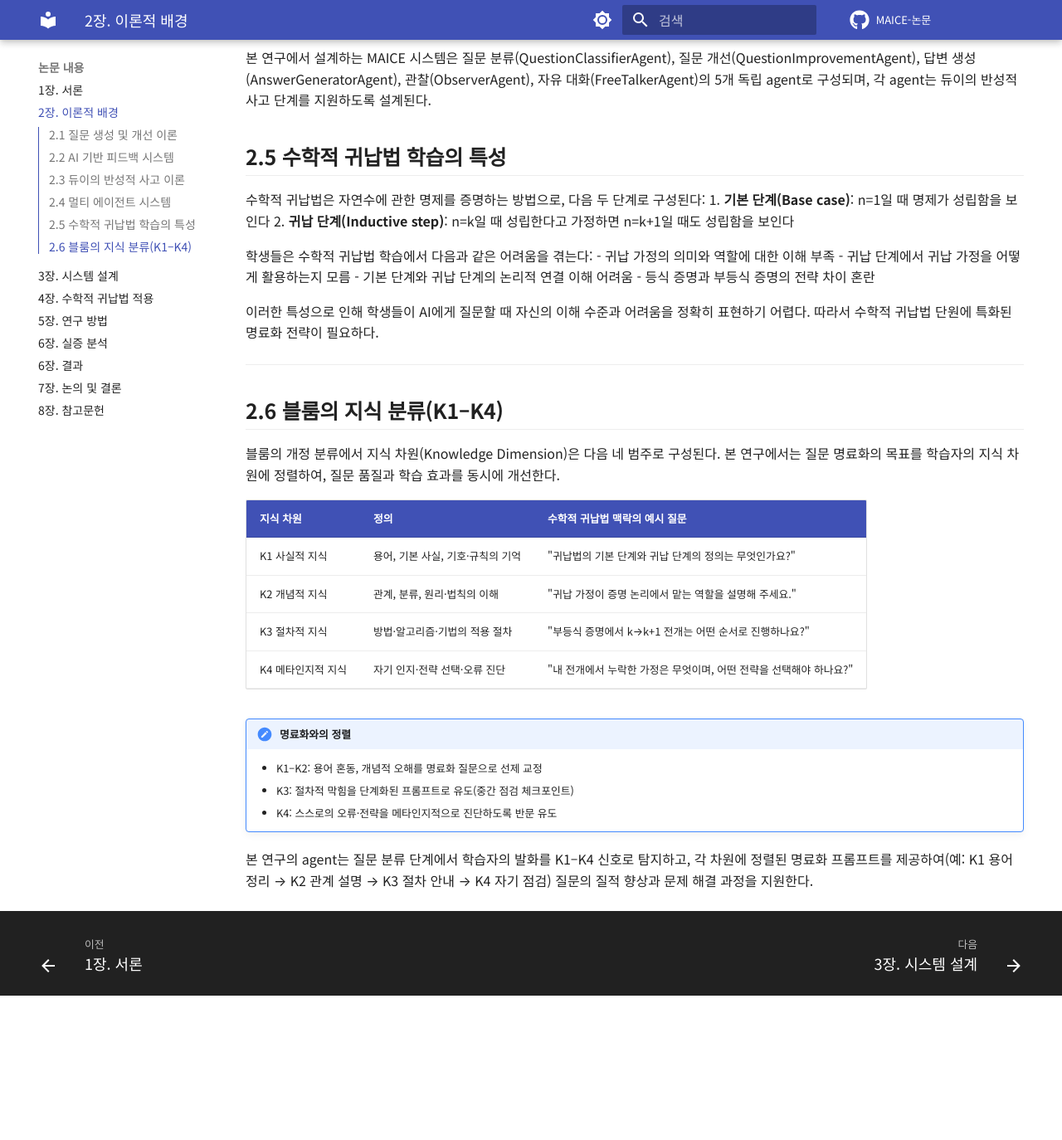
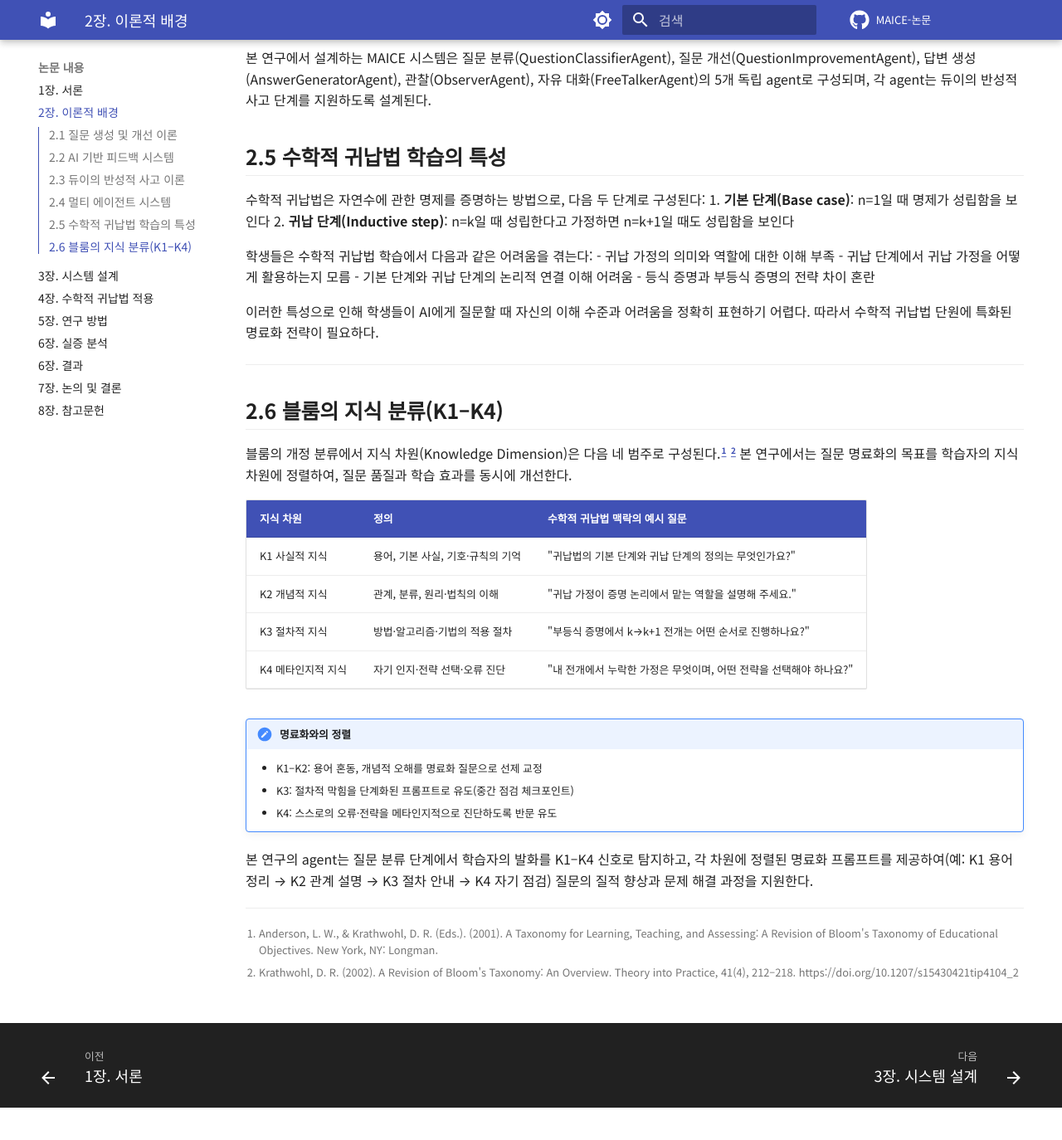
Before and after one commit to KimKyuBong/maice-paper-deploy, an MkDocs documentation site: the page built from docs/chapters/02-theoretical-background.md, in a window 1280 px wide and 1400 px high, scrolled down 1556 px. Shown: the top 1374 px of the window at 83% size. Built offline with MkDocs 1.6.1 and Material for MkDocs 9.7.7, drawn with Linux system fonts in a browser that asks for light colours; comment, search, counter and statistics services are not loaded; before the commit the page ends 2821 px from its top, so only the background shows below that.

Commit message:
docs(2장): K1–K4 지식 차원 출처 각주 추가 (Anderson & Krathwohl, 2001; Krathwohl, 2002)

```diff
--- a/docs/chapters/02-theoretical-background.md
+++ b/docs/chapters/02-theoretical-background.md
@@ -78,3 +78,7 @@ Wooldridge와 Jennings(1995)는 agent의 주요 특성으로 자율성(autonomy)
     - K4: 스스로의 오류·전략을 메타인지적으로 진단하도록 반문 유도
 
 본 연구의 agent는 질문 분류 단계에서 학습자의 발화를 K1–K4 신호로 탐지하고, 각 차원에 정렬된 명료화 프롬프트를 제공하여(예: K1 용어 정리 → K2 관계 설명 → K3 절차 안내 → K4 자기 점검) 질문의 질적 향상과 문제 해결 과정을 지원한다.
+
+[^anderson2001]: Anderson, L. W., & Krathwohl, D. R. (Eds.). (2001). A Taxonomy for Learning, Teaching, and Assessing: A Revision of Bloom's Taxonomy of Educational Objectives. New York, NY: Longman.
+
+[^krathwohl2002]: Krathwohl, D. R. (2002). A Revision of Bloom's Taxonomy: An Overview. Theory into Practice, 41(4), 212–218. https://doi.org/10.1207/s15430421tip4104_2
```
Also changed, not shown: other parts of docs/chapters/02-theoretical-background.md (+1 -1 lines).
